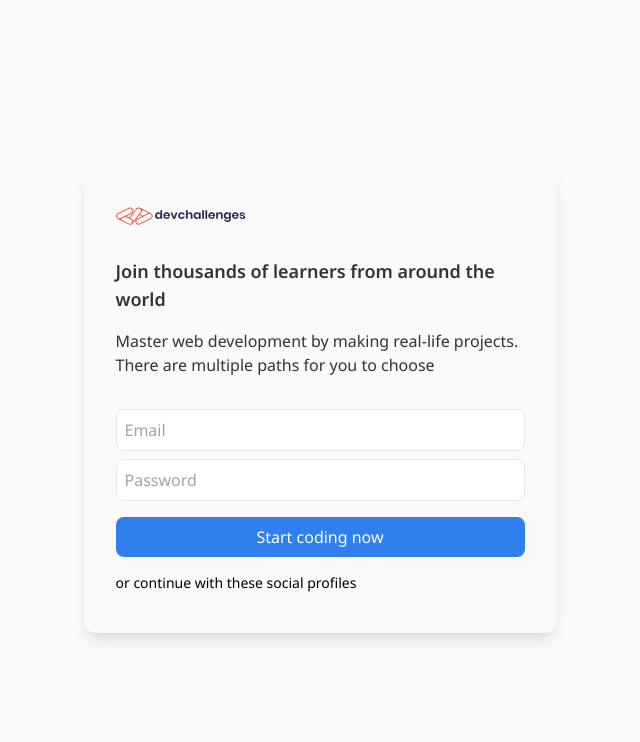
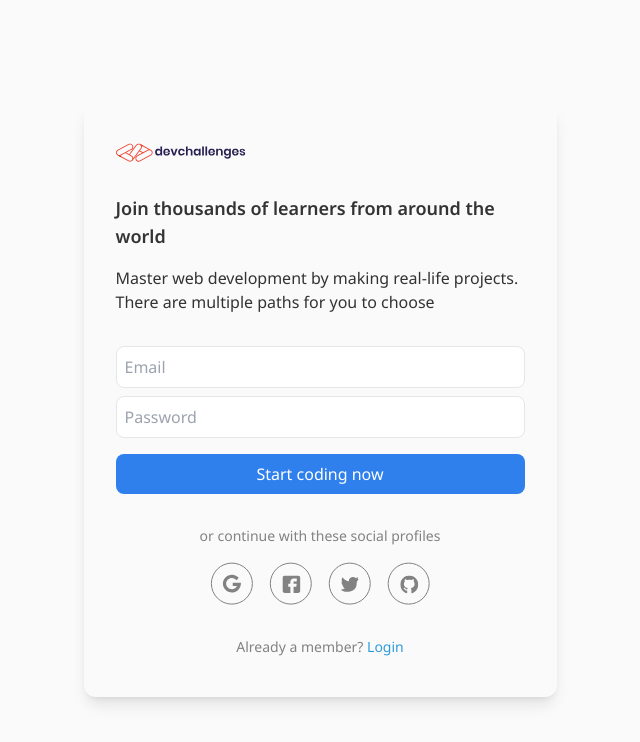
Before and after one commit to lemreyes/photo_app, a Next.js app: page /Authentication in a window 1280 px wide. Shown: the top 742 px of the page, without its empty margins (320-960 px from the left). Built offline with nearby package versions, Linux system fonts and the light colour scheme.

Commit message:
Signup page frontend

```diff
--- /dev/null
+++ b/src/app/Authentication/Login/page.tsx
@@ -0,0 +1,5 @@
+import React from "react";
+
+export default function Login() {
+  return <p>Login</p>;
+}
--- a/src/app/Authentication/page.tsx
+++ b/src/app/Authentication/page.tsx
@@ -1,6 +1,12 @@
 import React from "react";
 import { Noto_Sans } from "next/font/google";
 import Logo from "./Components/Logo";
+import Image from "next/image";
+import google_icon from "../../../public/authentication/Google.svg";
+import facebook_icon from "../../../public/authentication/Facebook.svg";
+import twitter_icon from "../../../public/authentication/Twitter.svg";
+import github_icon from "../../../public/authentication/Gihub.svg";
+import Link from "next/link";
 
 const noto_sans = Noto_Sans({ weight: ["400", "600"], subsets: ["latin"] });
 
@@ -29,9 +35,22 @@ export default function Authentication() {
             placeholder="Password"
             className="w-full border rounded-lg border-color-[#BDBDBD] text-[#828282] mt-2 p-2"
           ></input>
-          <button className="w-full bg-[#2F80ED] text-white rounded-lg mt-4 p-2">Start coding now</button>
+          <button className="w-full bg-[#2F80ED] text-white rounded-lg mt-4 p-2">
+            Start coding now
+          </button>
         </form>
-        <p className="mt-4 text-sm font-normal text-center">or continue with these social profiles</p>
+        <p className="mt-8 text-sm text-[#828282] font-normal self-center">
+          or continue with these social profiles
+        </p>
+        <div className="flex mt-4 self-center space-x-4">
+          <Image src={google_icon} alt="Google" />
+          <Image src={facebook_icon} alt="Facebook" />
+          <Image src={twitter_icon} alt="Twitter" />
+          <Image src={github_icon} alt="Github" />
+        </div>
+        <p className="mt-8 text-sm text-[#828282] font-normal self-center">
+          Already a member? <Link href="Authentication/Login" className="text-[#2D9CDB]">Login</Link>
+        </p>
       </div>
     </div>
   );
```
